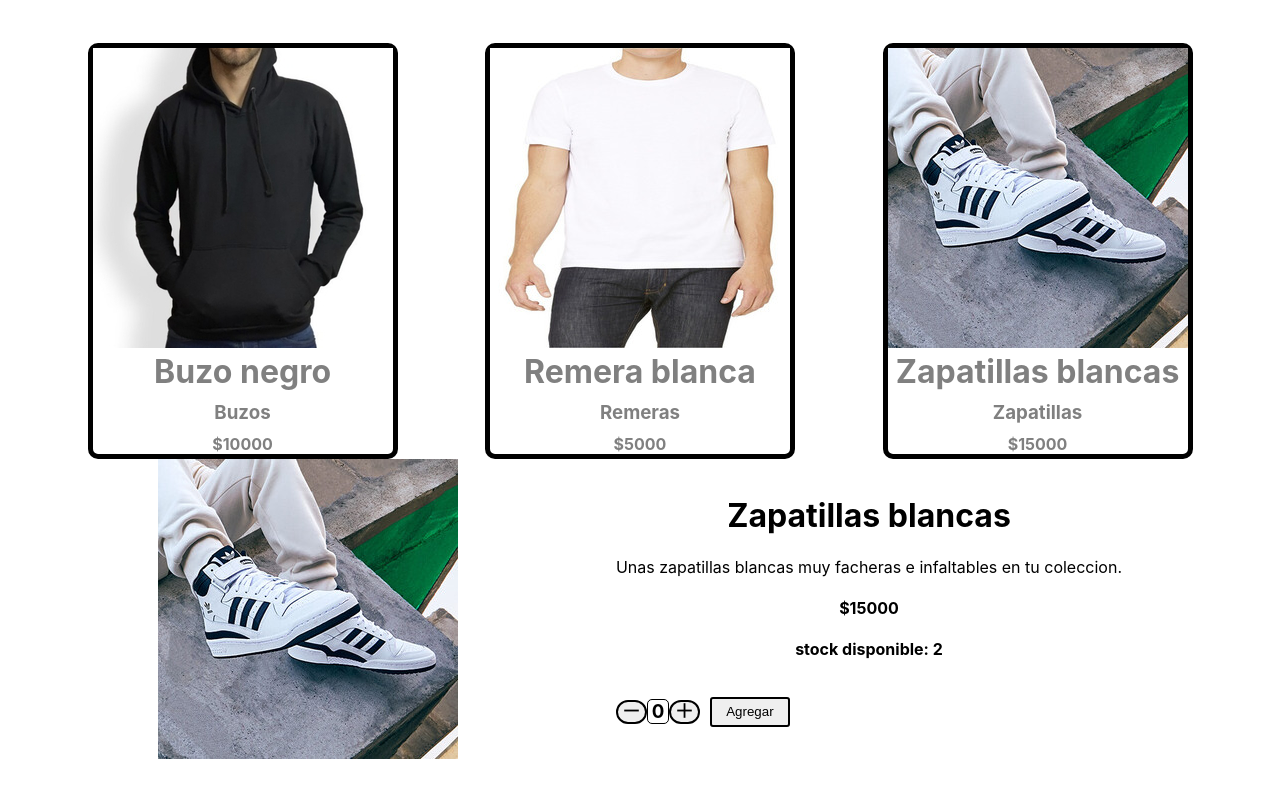
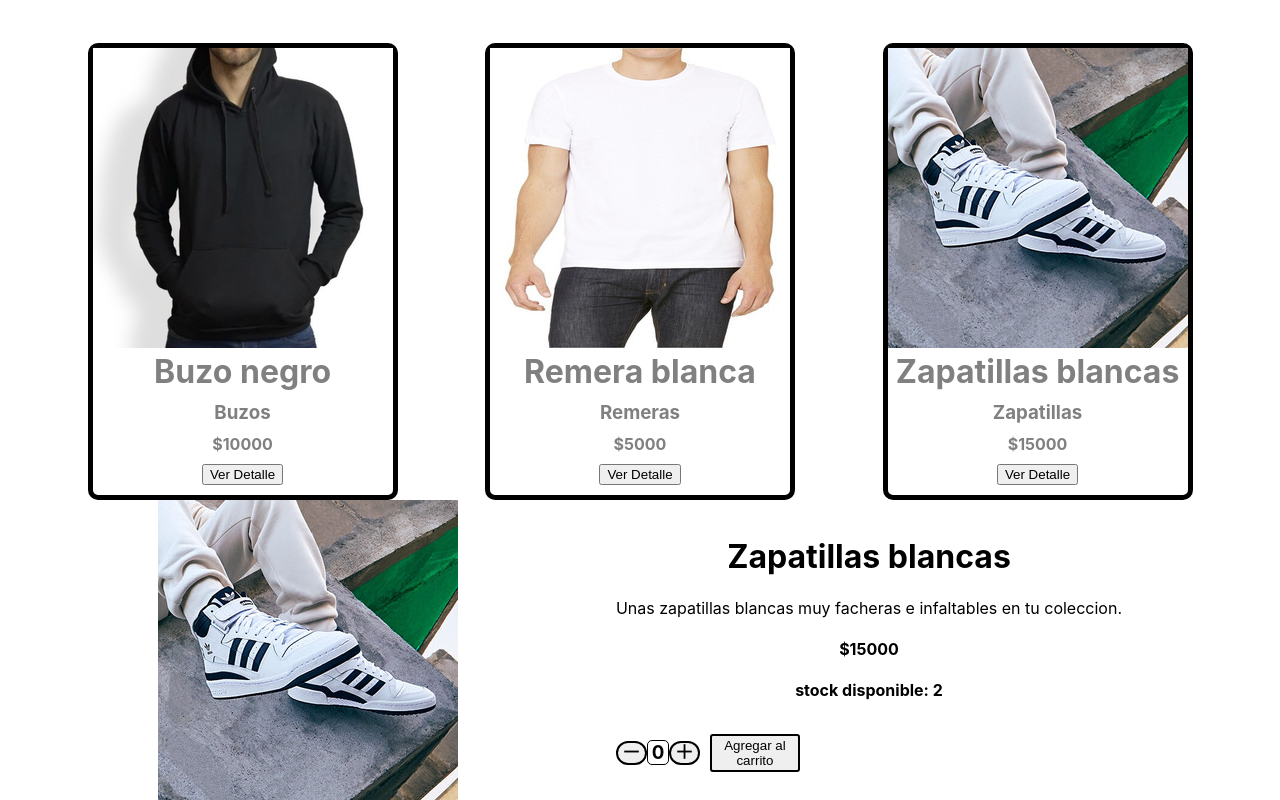
Before and after one commit to JeremiasManes/proyecto-react, a React (Create React App) app: page / in a window 1280 px wide. Shown: the part 247-1047 px from the top of the page. Before the commit the page ends 1006 px from the top, so only its background shows below. Built offline with nearby package versions, Linux system fonts and the light colour scheme.

Commit message:
ItemDetail acomodado

```diff
--- a/src/components/Counter/Counter.css
+++ b/src/components/Counter/Counter.css
@@ -33,8 +33,8 @@
 }
 
 .BotonAgregar{
-    height: 30px;
-    width: 80px;
+    height: 38px;
+    width: 90px;
     cursor: pointer;
     border-radius: 3px;
     border-color: black;
--- a/src/components/Counter/Counter.js
+++ b/src/components/Counter/Counter.js
@@ -25,7 +25,7 @@ const Counter = ({ stock, onAdd }) => {
                 <h3 className='CantidadContador'>{count}</h3>
                 <button className='BotonContador' onClick={increment}><img className='IconoContador' src={iconoSumar} alt='sumar' /></button>
             </div>
-            <button className='BotonAgregar' onClick={onAdd}>Agregar</button>
+            <button className='BotonAgregar' onClick={onAdd}>Agregar al carrito</button>
         </section>
     )
 }
--- a/src/components/Item/Item.css
+++ b/src/components/Item/Item.css
@@ -3,7 +3,6 @@
     border-color: black;
     border-width: 5px;
     border-style: solid;
-    cursor: pointer;
     color: grey;
 }
 
@@ -27,3 +26,16 @@
 .margintext {
     margin: 0;
 }
+
+.buttoncartproduct{
+    cursor: pointer;
+    margin-bottom: 10px;
+}
+
+.buttoncartproduct:hover{
+    transform: scale(1.1);
+    border-radius: 10px;
+    border-color: black;
+    border-width: 3px;
+    border-style: solid;
+}
--- a/src/components/Item/Item.js
+++ b/src/components/Item/Item.js
@@ -8,6 +8,7 @@ const Item = ({ img, name, category, price }) => {
                 <h1 className='margintext'>{name}</h1>
                 <h3 className='margintext'>{category}</h3>
                 <h4 className='margintext'>${price}</h4>
+                <button className='buttoncartproduct'>Ver Detalle</button>
             </div>
         </div>
     )
```
